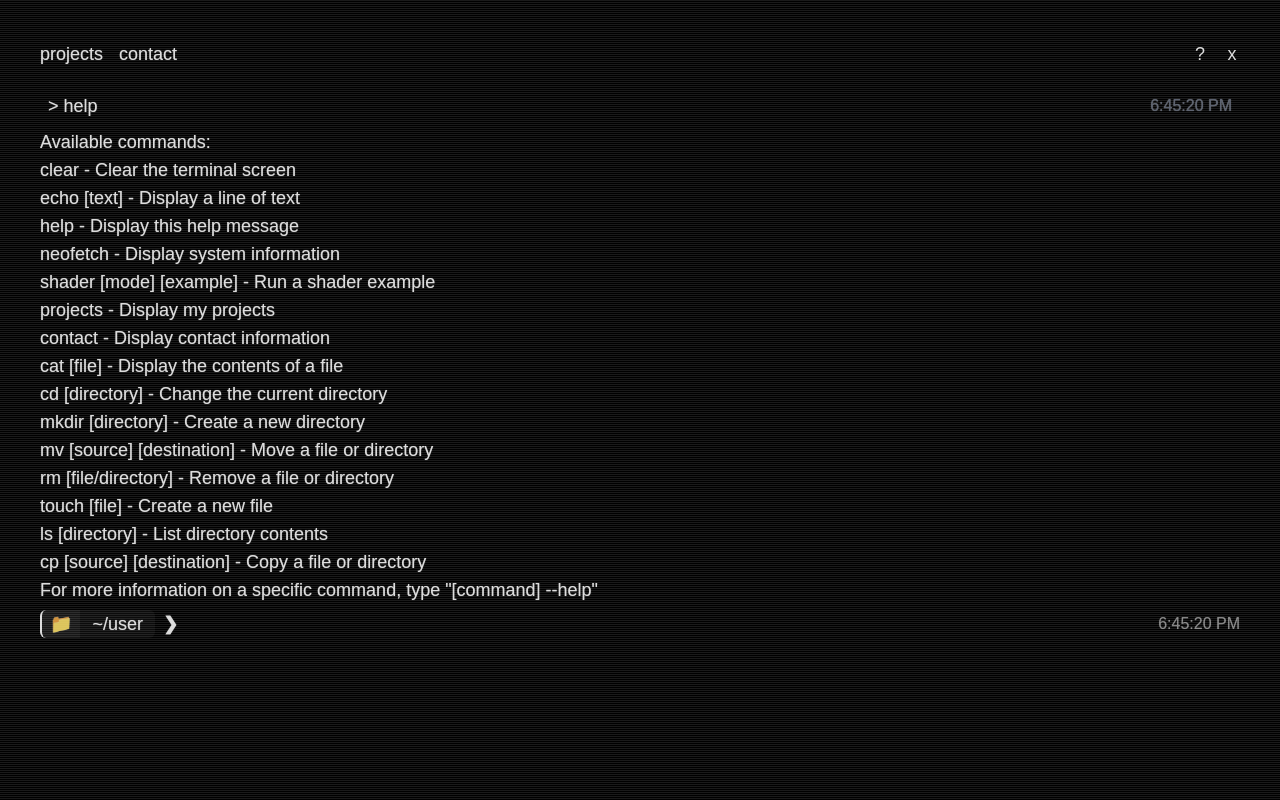
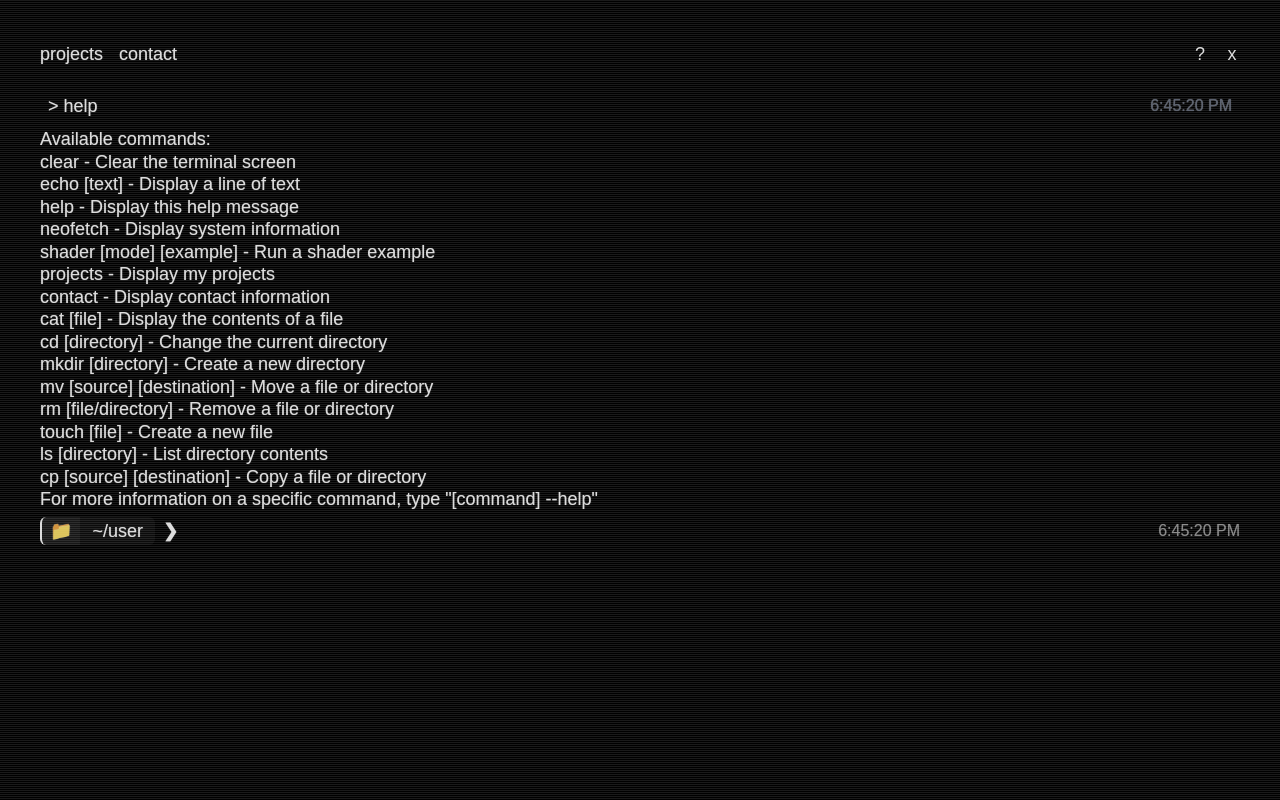
Before and after one commit to richen604/richen.sh, a Next.js app: page / in a window 1280 px wide. Built offline with nearby package versions, Linux system fonts and the light colour scheme; a web font is replaced by a local one.

Commit message:
style: line height in help command

```diff
--- a/src/app/commands/help/index.tsx
+++ b/src/app/commands/help/index.tsx
@@ -3,7 +3,7 @@ import { type CommandParams } from "..";
 
 const Help: React.FC<CommandParams> = () => {
   return (
-    <div>
+    <div className="leading-tight">
       <p>Available commands:</p>
       <ul>
         <li>clear - Clear the terminal screen</li>
```
